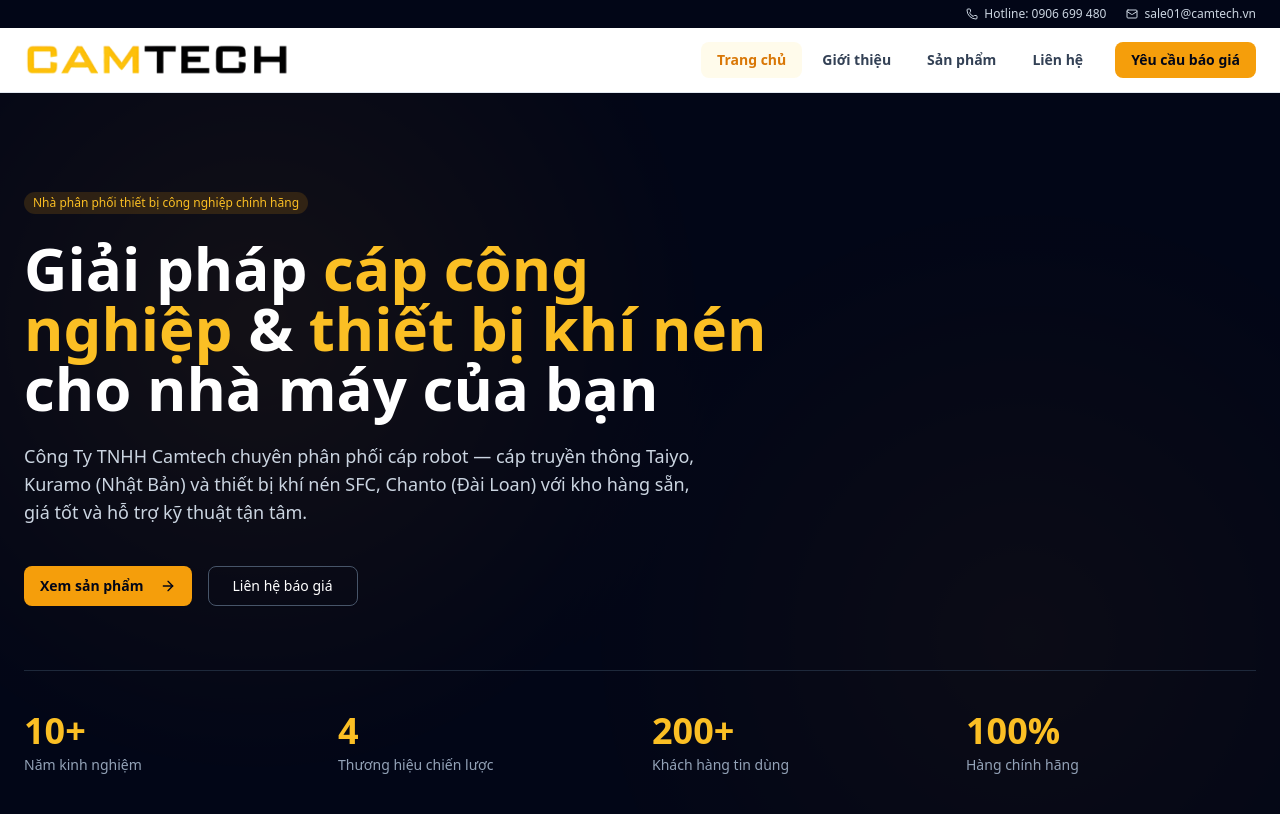
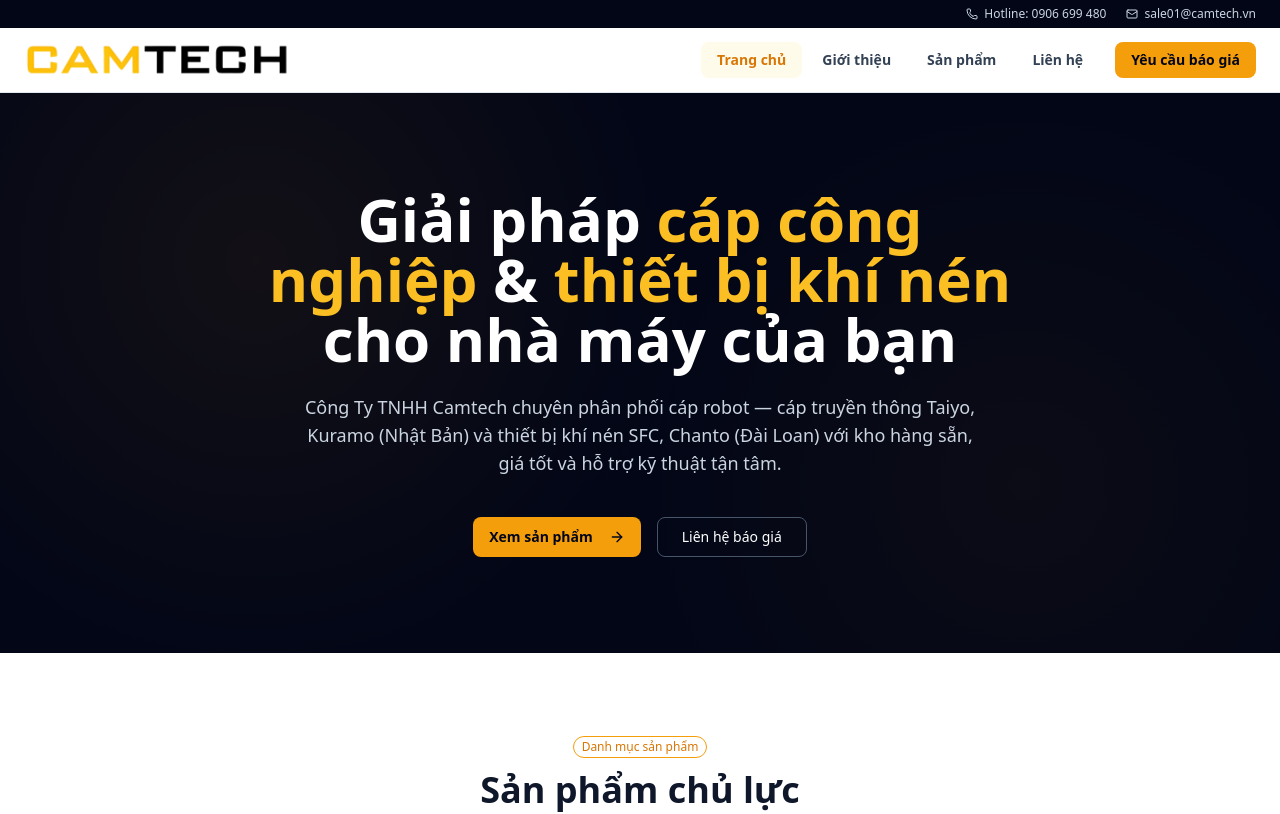
Before and after one commit to pvhdtg-dev/camtech_new, a React (Vite) app: page /#/ in a window 1280 px wide. Shown: the top 814 px of the page. Built offline with nearby package versions, Linux system fonts and the light colour scheme.

Commit message:
remove badge + stats, center hero

```diff
--- a/src/pages/Home.tsx
+++ b/src/pages/Home.tsx
@@ -7,13 +7,6 @@ import { PRODUCT_CATEGORIES, SERVICES } from '@/data/products'
 import { SITE } from '@/data/site'
 
 const CATEGORY_ICONS = [Cable, Cable, Gauge, Factory]
-
-const STATS = [
-  { value: '10+', label: 'Năm kinh nghiệm' },
-  { value: '4', label: 'Thương hiệu chiến lược' },
-  { value: '200+', label: 'Khách hàng tin dùng' },
-  { value: '100%', label: 'Hàng chính hãng' },
-]
 
 const WHY_US = [
   {
@@ -50,19 +43,16 @@ export default function Home() {
               'radial-gradient(circle at 20% 30%, rgba(245,158,11,.35), transparent 40%), radial-gradient(circle at 80% 70%, rgba(245,158,11,.2), transparent 40%)',
           }}
         />
-        <div className="relative mx-auto max-w-7xl px-6 py-16 md:py-24">
-          <Badge className="mb-6 bg-amber-500/15 text-amber-400 hover:bg-amber-500/15">
-            Nhà phân phối thiết bị công nghiệp chính hãng
-          </Badge>
-          <h1 className="max-w-3xl text-4xl font-black leading-tight md:text-6xl">
+        <div className="relative mx-auto max-w-7xl px-6 py-16 md:py-24 text-center">
+          <h1 className="mx-auto max-w-3xl text-4xl font-black leading-tight md:text-6xl">
             Giải pháp <span className="text-amber-400">cáp công nghiệp</span> &{' '}
             <span className="text-amber-400">thiết bị khí nén</span> cho nhà máy của bạn
           </h1>
-          <p className="mt-6 max-w-2xl text-lg text-slate-300">
+          <p className="mx-auto mt-6 max-w-2xl text-lg text-slate-300">
             {SITE.name} chuyên phân phối cáp robot — cáp truyền thông Taiyo, Kuramo (Nhật Bản) và
             thiết bị khí nén SFC, Chanto (Đài Loan) với kho hàng sẵn, giá tốt và hỗ trợ kỹ thuật tận tâm.
           </p>
-          <div className="mt-10 flex flex-wrap gap-4">
+          <div className="mt-10 flex flex-wrap justify-center gap-4">
             <Button asChild size="lg" className="bg-amber-500 font-bold text-slate-950 hover:bg-amber-400">
               <Link to="/san-pham">
                 Xem sản phẩm <ArrowRight className="ml-2 h-4 w-4" />
@@ -76,16 +66,6 @@ export default function Home() {
             >
               <Link to="/lien-he">Liên hệ báo giá</Link>
             </Button>
-          </div>
-
-          {/* Stats */}
-          <div className="mt-16 grid grid-cols-2 gap-6 border-t border-slate-800 pt-10 md:grid-cols-4">
-            {STATS.map((s) => (
-              <div key={s.label}>
-                <div className="text-3xl font-black text-amber-400 md:text-4xl">{s.value}</div>
-                <div className="mt-1 text-sm text-slate-400">{s.label}</div>
-              </div>
-            ))}
           </div>
         </div>
       </section>
```
